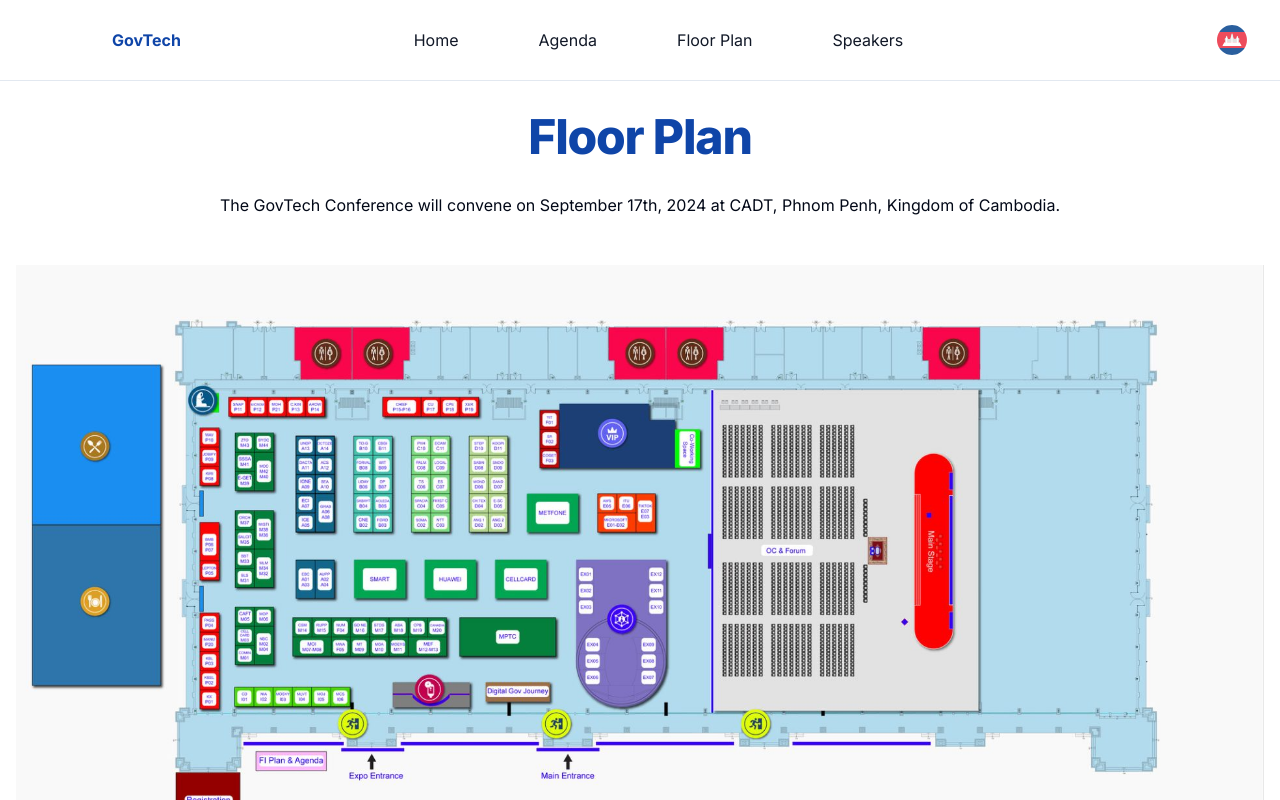
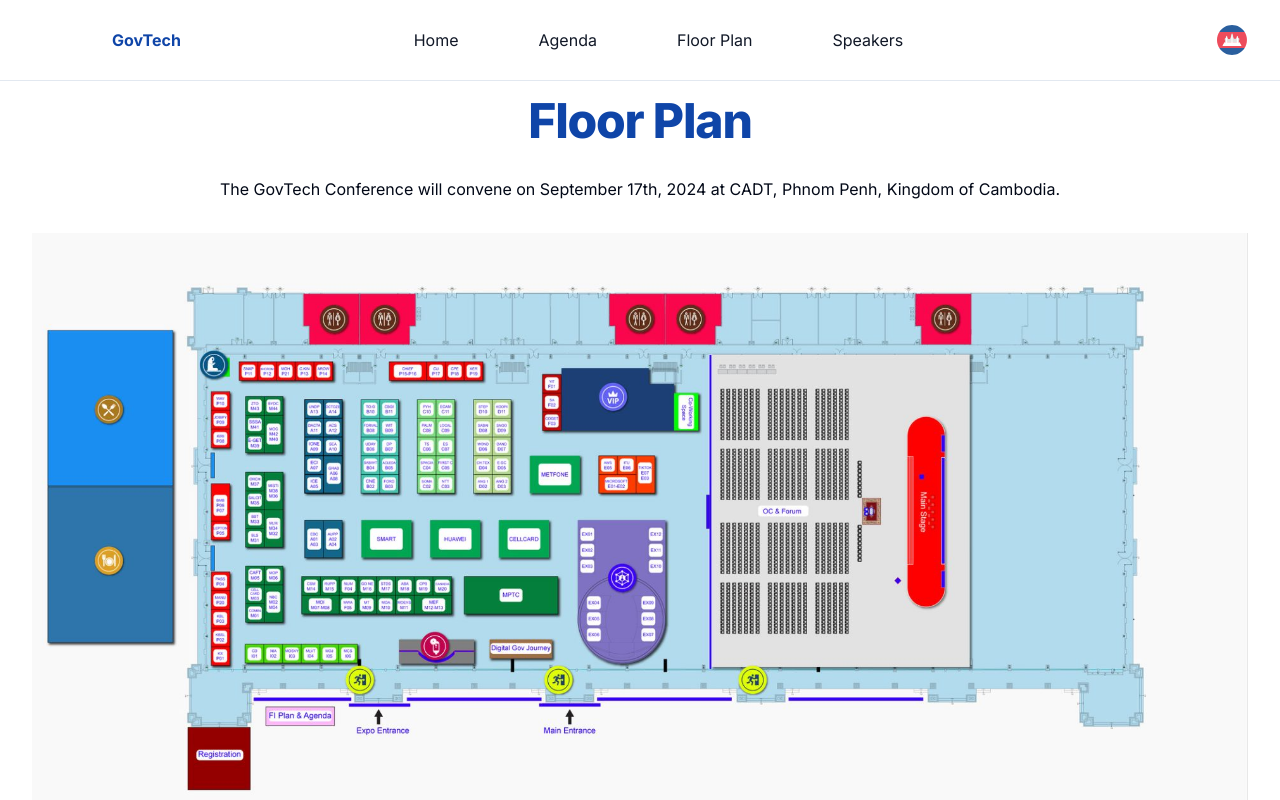
Before and after one commit to MPTCDITR/govtech-website, a Next.js app: page /en/floor-plan in a window 1280 px wide. Shown: the top 800 px of the page. Built offline with nearby package versions, Linux system fonts and the light colour scheme.

Commit message:
feat: clean margin and padding

```diff
--- a/app/[locale]/floor-plan/page.tsx
+++ b/app/[locale]/floor-plan/page.tsx
@@ -2,7 +2,7 @@ import TextElement from '@/components/TextElement';
 
 export default function FloorPlan() {
     return (
-        <main className='container flex flex-col items-center justify-between gap-8 p-4'>
+        <main className='container flex flex-col items-center justify-between gap-8'>
             <TextElement variant='heading' className='mt-4 text-primary'>
                 Floor Plan
             </TextElement>
@@ -14,7 +14,6 @@ export default function FloorPlan() {
                 key='govtech-2024-floor-plan'
                 src='/dgf-floor-plan.jpg'
                 alt='govtech-2024-floor-plan'
-                className='m-4'
             />
         </main>
     );
--- a/app/[locale]/page.tsx
+++ b/app/[locale]/page.tsx
@@ -11,12 +11,12 @@ export const revalidate = 0;
 
 export default function Home() {
     return (
-        <main className='flex min-h-screen flex-col justify-between gap-10 pb-16'>
+        <main className='flex min-h-screen flex-col justify-between gap-10'>
             <HeroSectionHeader />
             <section aria-labelledby='about-govtech'>
                 <AboutGovtech />
             </section>
-            <section aria-labelledby='supported-by' className='mt-4 bg-primary p-8'>
+            <section aria-labelledby='supported-by' className=' bg-primary '>
                 <TextElement
                     variant='subheading'
                     id='supported-by'
@@ -26,7 +26,7 @@ export default function Home() {
                 </TextElement>
                 <SupportedBySection />
             </section>
-            <section aria-labelledby='our-speakers' className='mt-10'>
+            <section aria-labelledby='our-speakers'>
                 <TextElement
                     variant='subheading'
                     id='our-speakers'
@@ -47,7 +47,7 @@ export default function Home() {
                     </Link>
                 </div>
             </section>
-            <section aria-labelledby='our-goals' className='mt-10'>
+            <section aria-labelledby='our-goals'>
                 <TextElement
                     variant='subheading'
                     id='our-goals'
```
